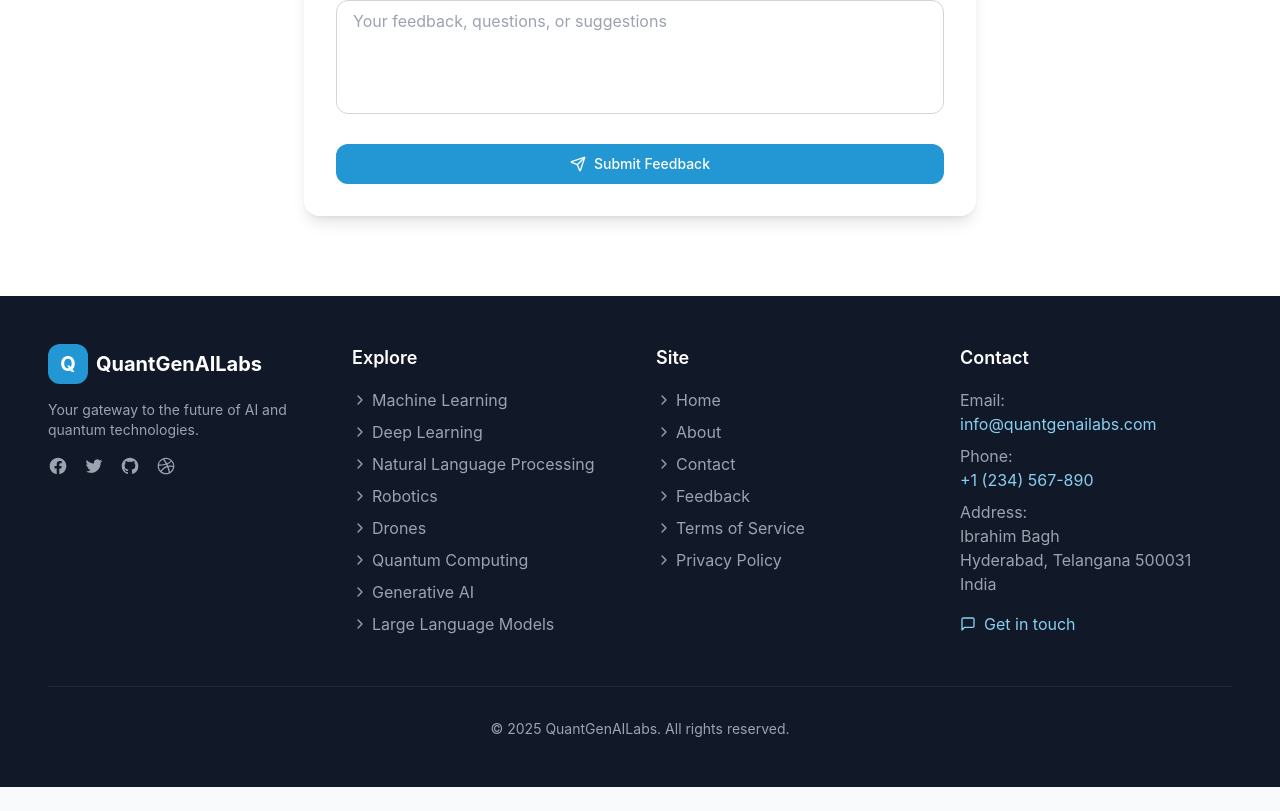
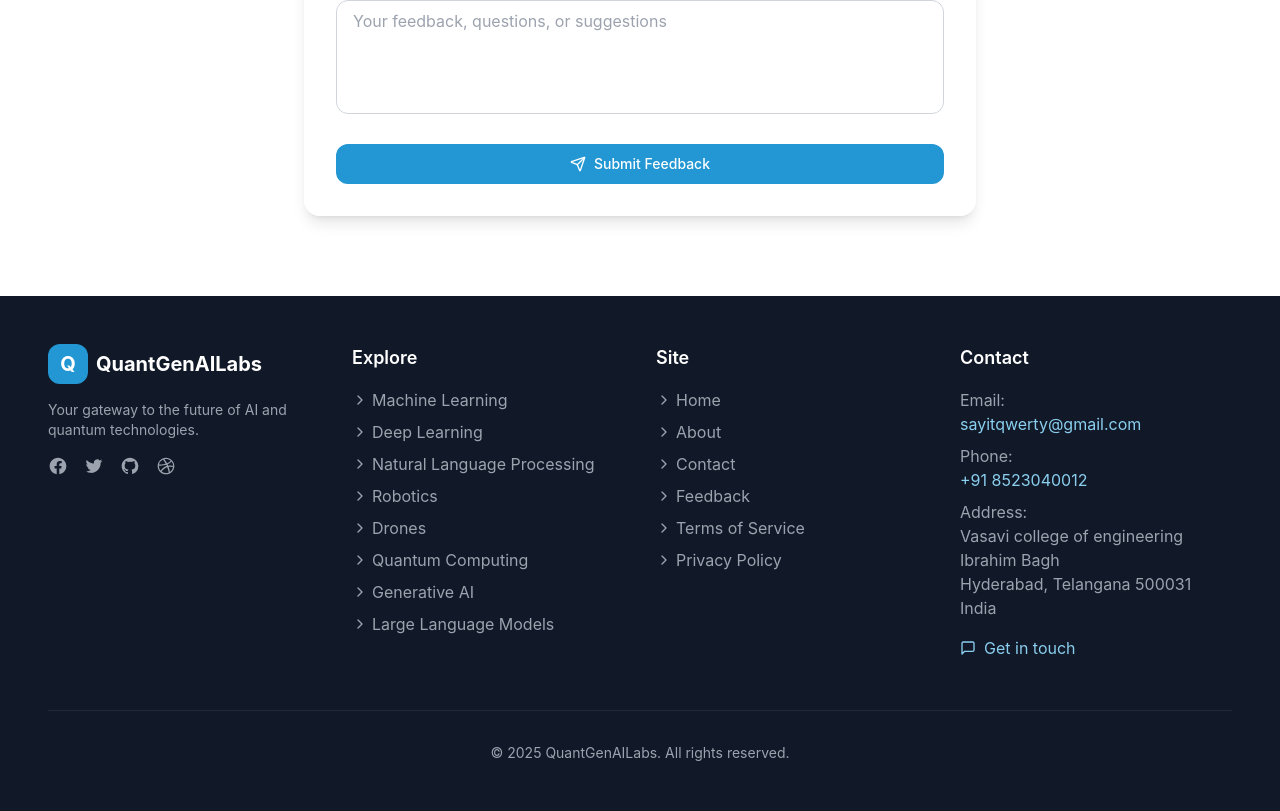
Before and after one commit to tejash09/quantgenaiV1-hub, a React (Vite) app: page / in a window 1280 px wide. Shown: the part 3728-4539 px from the top of the page. Before the commit the page ends 4515 px from the top, so only its background shows below. Built offline with nearby package versions, Linux system fonts and the light colour scheme.

Commit message:
links updated

```diff
--- a/src/pages/Contact.tsx
+++ b/src/pages/Contact.tsx
@@ -185,6 +185,7 @@ const Contact = () => {
                     <div>
                       <h4 className="font-medium text-gray-900 dark:text-white mb-1">Our Location</h4>
                       <p className="text-gray-600 dark:text-gray-400">
+                        Vasavi college of engineering <br />
                         Ibrahim Bagh<br />
                         Hyderabad, Telangana 500031<br />
                         India
@@ -213,8 +214,9 @@ const Contact = () => {
                     <div>
                       <h4 className="font-medium text-gray-900 dark:text-white mb-1">Email</h4>
                       <p className="text-gray-600 dark:text-gray-400">
-                        <a href="mailto:info@quantgenailabs.com" className="hover:text-quantum-500 transition-colors">
-                          info@quantgenailabs.com
+                        <a href="https://mail.google.com/mail/?view=cm&to=sayitqwerty@gmail.com&su=Hello&body=This%20is%20a%20test%20email"
+                target='_blank' className="hover:text-quantum-500 transition-colors">
+                          sayitqwerty@gmail.com
                         </a>
                       </p>
                     </div>
@@ -227,7 +229,8 @@ const Contact = () => {
 
                 <div className="flex space-x-4">
                   <a
-                    href="#"
+                    href="https://mail.google.com/mail/?view=cm&to=sayitqwerty@gmail.com&su=Hello&body=This%20is%20a%20test%20email"
+                target='_blank'
                     className="w-10 h-10 rounded-full bg-gray-100 dark:bg-gray-800 text-gray-600 dark:text-gray-400 flex items-center justify-center hover:bg-quantum-500 hover:text-white transition-colors"
                     aria-label="Facebook"
                   >
@@ -236,7 +239,8 @@ const Contact = () => {
                     </svg>
                   </a>
                   <a
-                    href="#"
+                    href="https://mail.google.com/mail/?view=cm&to=sayitqwerty@gmail.com&su=Hello&body=This%20is%20a%20test%20email"
+                target='_blank'
                     className="w-10 h-10 rounded-full bg-gray-100 dark:bg-gray-800 text-gray-600 dark:text-gray-400 flex items-center justify-center hover:bg-quantum-500 hover:text-white transition-colors"
                     aria-label="Twitter"
                   >
@@ -245,7 +249,8 @@ const Contact = () => {
                     </svg>
                   </a>
                   <a
-                    href="#"
+                    href="https://mail.google.com/mail/?view=cm&to=sayitqwerty@gmail.com&su=Hello&body=This%20is%20a%20test%20email"
+                target='_blank'
                     className="w-10 h-10 rounded-full bg-gray-100 dark:bg-gray-800 text-gray-600 dark:text-gray-400 flex items-center justify-center hover:bg-quantum-500 hover:text-white transition-colors"
                     aria-label="LinkedIn"
                   >
@@ -254,7 +259,8 @@ const Contact = () => {
                     </svg>
                   </a>
                   <a
-                    href="#"
+                    href="https://mail.google.com/mail/?view=cm&to=sayitqwerty@gmail.com&su=Hello&body=This%20is%20a%20test%20email"
+                target='_blank'
                     className="w-10 h-10 rounded-full bg-gray-100 dark:bg-gray-800 text-gray-600 dark:text-gray-400 flex items-center justify-center hover:bg-quantum-500 hover:text-white transition-colors"
                     aria-label="GitHub"
                   >
@@ -263,7 +269,8 @@ const Contact = () => {
                     </svg>
                   </a>
                   <a
-                    href="#"
+                   href="https://mail.google.com/mail/?view=cm&to=sayitqwerty@gmail.com&su=Hello&body=This%20is%20a%20test%20email"
+                   target='_blank'
                     className="w-10 h-10 rounded-full bg-gray-100 dark:bg-gray-800 text-gray-600 dark:text-gray-400 flex items-center justify-center hover:bg-quantum-500 hover:text-white transition-colors"
                     aria-label="Instagram"
                   >
--- a/src/pages/Index.tsx
+++ b/src/pages/Index.tsx
@@ -187,22 +187,26 @@ const Index = () => {
                 Your gateway to the future of AI and quantum technologies.
               </p>
               <div className="flex space-x-4 mt-4">
-                <a href="#" className="text-gray-400 hover:text-white transition-colors">
+                <a href="https://mail.google.com/mail/?view=cm&to=sayitqwerty@gmail.com&su=Hello&body=This%20is%20a%20test%20email"
+                target='_blank' className="text-gray-400 hover:text-white transition-colors">
                   <svg className="w-5 h-5" fill="currentColor" viewBox="0 0 24 24" aria-hidden="true">
                     <path fillRule="evenodd" d="M22 12c0-5.523-4.477-10-10-10S2 6.477 2 12c0 4.991 3.657 9.128 8.438 9.878v-6.987h-2.54V12h2.54V9.797c0-2.506 1.492-3.89 3.777-3.89 1.094 0 2.238.195 2.238.195v2.46h-1.26c-1.243 0-1.63.771-1.63 1.562V12h2.773l-.443 2.89h-2.33v6.988C18.343 21.128 22 16.991 22 12z" clipRule="evenodd" />
                   </svg>
                 </a>
-                <a href="#" className="text-gray-400 hover:text-white transition-colors">
+                <a href="https://mail.google.com/mail/?view=cm&to=sayitqwerty@gmail.com&su=Hello&body=This%20is%20a%20test%20email"
+                target='_blank' className="text-gray-400 hover:text-white transition-colors">
                   <svg className="w-5 h-5" fill="currentColor" viewBox="0 0 24 24" aria-hidden="true">
                     <path d="M8.29 20.251c7.547 0 11.675-6.253 11.675-11.675 0-.178 0-.355-.012-.53A8.348 8.348 0 0022 5.92a8.19 8.19 0 01-2.357.646 4.118 4.118 0 001.804-2.27 8.224 8.224 0 01-2.605.996 4.107 4.107 0 00-6.993 3.743 11.65 11.65 0 01-8.457-4.287 4.106 4.106 0 001.27 5.477A4.072 4.072 0 012.8 9.713v.052a4.105 4.105 0 003.292 4.022 4.095 4.095 0 01-1.853.07 4.108 4.108 0 003.834 2.85A8.233 8.233 0 012 18.407a11.616 11.616 0 006.29 1.84" />
                   </svg>
                 </a>
-                <a href="#" className="text-gray-400 hover:text-white transition-colors">
+                <a href="https://mail.google.com/mail/?view=cm&to=sayitqwerty@gmail.com&su=Hello&body=This%20is%20a%20test%20email"
+                target='_blank' className="text-gray-400 hover:text-white transition-colors">
                   <svg className="w-5 h-5" fill="currentColor" viewBox="0 0 24 24" aria-hidden="true">
                     <path fillRule="evenodd" d="M12 2C6.477 2 2 6.484 2 12.017c0 4.425 2.865 8.18 6.839 9.504.5.092.682-.217.682-.483 0-.237-.008-.868-.013-1.703-2.782.605-3.369-1.343-3.369-1.343-.454-1.158-1.11-1.466-1.11-1.466-.908-.62.069-.608.069-.608 1.003.07 1.531 1.032 1.531 1.032.892 1.53 2.341 1.088 2.91.832.092-.647.35-1.088.636-1.338-2.22-.253-4.555-1.113-4.555-4.951 0-1.093.39-1.988 1.029-2.688-.103-.253-.446-1.272.098-2.65 0 0 .84-.27 2.75 1.026A9.564 9.564 0 0112 6.844c.85.004 1.705.115 2.504.337 1.909-1.296 2.747-1.027 2.747-1.027.546 1.379.202 2.398.1 2.651.64.7 1.028 1.595 1.028 2.688 0 3.848-2.339 4.695-4.566 4.943.359.309.678.92.678 1.855 0 1.338-.012 2.419-.012 2.747 0 .268.18.58.688.482A10.019 10.019 0 0022 12.017C22 6.484 17.522 2 12 2z" clipRule="evenodd" />
                   </svg>
                 </a>
-                <a href="#" className="text-gray-400 hover:text-white transition-colors">
+                <a href="https://mail.google.com/mail/?view=cm&to=sayitqwerty@gmail.com&su=Hello&body=This%20is%20a%20test%20email"
+                target='_blank' className="text-gray-400 hover:text-white transition-colors">
                   <svg className="w-5 h-5" fill="currentColor" viewBox="0 0 24 24" aria-hidden="true">
                     <path fillRule="evenodd" d="M12 2C6.48 2 2 6.48 2 12s4.48 10 10 10c5.51 0 10-4.48 10-10S17.51 2 12 2zm6.605 4.61a8.502 8.502 0 011.93 5.314c-.281-.054-3.101-.629-5.943-.271-.065-.141-.12-.293-.184-.445a25.416 25.416 0 00-.564-1.236c3.145-1.28 4.577-3.124 4.761-3.362zM12 3.475c2.17 0 4.154.813 5.662 2.148-.152.216-1.443 1.941-4.48 3.08-1.399-2.57-2.95-4.675-3.189-5A8.687 8.687 0 0112 3.475zm-3.633.803a53.896 53.896 0 013.167 4.935c-3.992 1.063-7.517 1.04-7.896 1.04a8.581 8.581 0 014.729-5.975zM3.453 12.01v-.26c.37.01 4.512.065 8.775-1.215.25.477.477.965.694 1.453-.109.033-.228.065-.336.098-4.404 1.42-6.747 5.303-6.942 5.629a8.522 8.522 0 01-2.19-5.705zM12 20.547a8.482 8.482 0 01-5.239-1.8c.152-.315 1.888-3.656 6.703-5.337.022-.01.033-.01.054-.022a35.318 35.318 0 011.823 6.475 8.4 8.4 0 01-3.341.684zm4.761-1.465c-.086-.52-.542-3.015-1.659-6.084 2.679-.423 5.022.271 5.314.369a8.468 8.468 0 01-3.655 5.715z" clipRule="evenodd" />
                   </svg>
@@ -311,19 +315,21 @@ const Index = () => {
               <ul className="space-y-2">
                 <li className="text-gray-400">
                   <span className="block">Email:</span>
-                  <a href="mailto:info@quantgenailabs.com" className="text-quantum-300 hover:text-quantum-200">
-                    info@quantgenailabs.com
+                  <a href="https://mail.google.com/mail/?view=cm&to=sayitqwerty@gmail.com&su=Hello&body=This%20is%20a%20test%20email"
+                target='_blank' className="text-quantum-300 hover:text-quantum-200">
+                    sayitqwerty@gmail.com
                   </a>
                 </li>
                 <li className="text-gray-400">
                   <span className="block">Phone:</span>
-                  <a href="tel:+1234567890" className="text-quantum-300 hover:text-quantum-200">
-                    +1 (234) 567-890
+                  <a href="tel:+918523040012" className="text-quantum-300 hover:text-quantum-200">
+                    +91 8523040012
                   </a>
                 </li>
                 <li className="text-gray-400">
                   <span className="block">Address:</span>
                   <address className="not-italic">
+                    Vasavi college of engineering<br />
                     Ibrahim Bagh<br />
                     Hyderabad, Telangana 500031<br />
                     India
```
